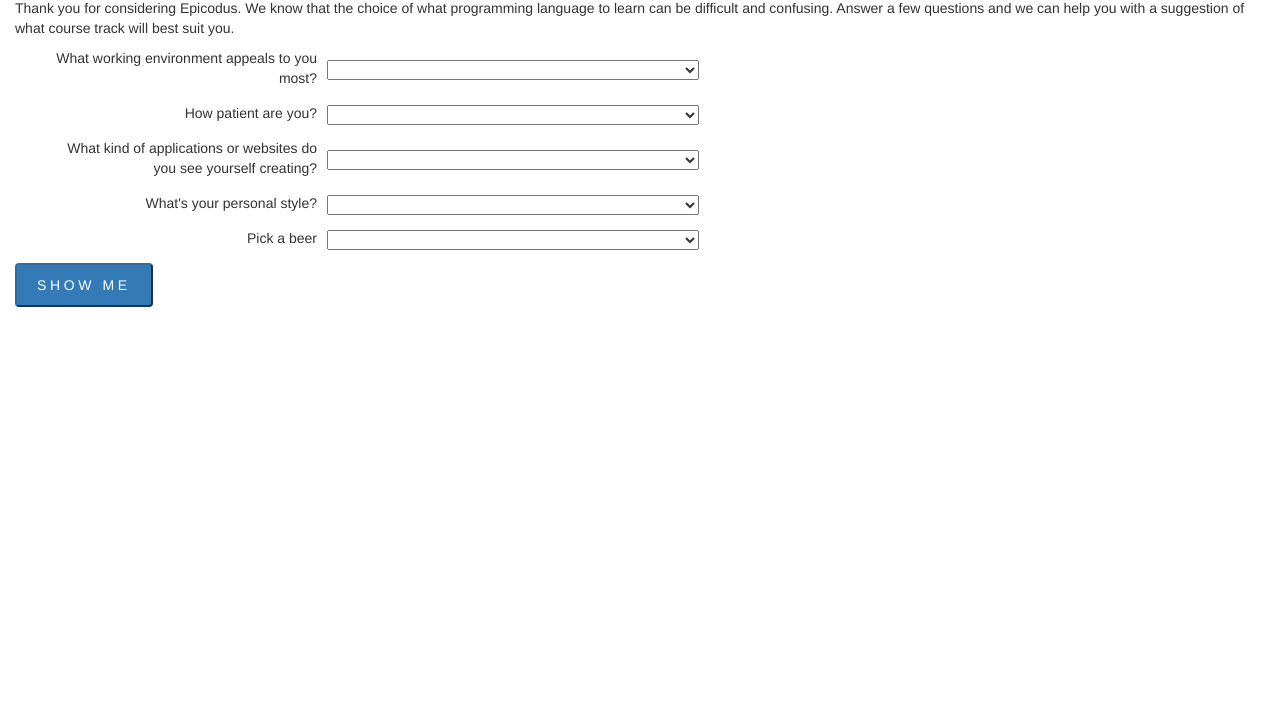
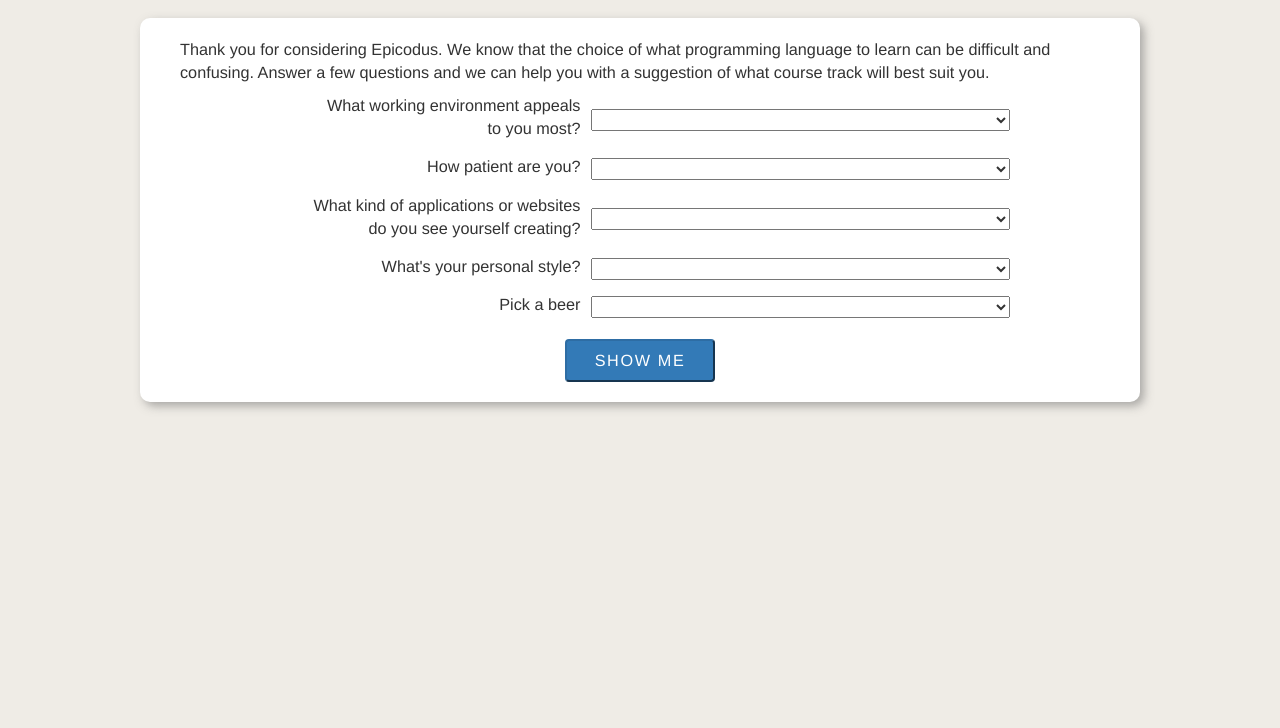
Before and after one commit to TracyRe/track-suggester, a plain HTML site: page track-suggester/index.html in a window 1280 px wide. Shown: the part 72-800 px from the top of the page. Drawn offline with Linux system fonts and the light colour scheme.

Commit message:
Add basic css styling

```diff
--- a/track-suggester/css/styles.css
+++ b/track-suggester/css/styles.css
@@ -6,6 +6,37 @@
     font-size: 112.5%;
   }
 }
+
+body {
+  background-color: #efece6;
+}
+
+.container-fluid {
+    display: flex;
+    flex-direction: column;
+    justify-content: center;
+    align-items: center;
+    min-height: 100%;
+    font-size: 116%;
+}
+
+.content-wrapper {
+    display: flex;
+    flex-direction: column;
+    justify-content: center;
+    align-items: center;
+    background-color: #ffffff;
+    box-shadow: 4px 4px 10px rgba(100, 100, 100, 0.5);
+    width: 80%;
+    padding: 20px 40px;
+    margin-top: 20px;
+    border-radius: 10px;
+}
+
+/* .content-wrapper p {
+  width: 80%;
+  margin: 1rem auto 0 auto;
+} */
 
 .questions {
   display: flex;
@@ -34,13 +65,29 @@ label {
   font-weight: normal;
 }
 
+.response h2 {
+  text-align: center;
+}
+
 .recommendation, .courses, .design, .c-sharp, .java, .php, .ruby, .notsure, .nopatience {
   display: none;
 }
 
 .btn-primary {
-  padding: 10px 20px 10px 20px;
+  padding: 8px 20px 8px 20px;
   text-transform: uppercase;
-  letter-spacing: .2rem;
+  letter-spacing: .1em;
   border-radius: 4px;
+  min-width: 150px;
 }
+
+.button-row {
+  display: flex;
+  flex-direction: column;
+  justify-content: center;
+  align-items: center;
+  margin-top: 1rem;
+}
+ .tryagain {
+   margin-top: 2rem;
+ }
--- a/track-suggester/index.html
+++ b/track-suggester/index.html
@@ -79,7 +79,9 @@
                 </select>
               </li>
             </ul>
-            <button class="btn-primary"  type="submit" id="submit" name="button">show me</button>
+            <div class="button-row">
+              <button class="btn-primary"  type="submit" id="submit" name="button">show me</button>
+            </div>
           </form>
 
         </div>  <!-- ********* END QUESTIONS ******* -->
@@ -91,7 +93,7 @@
             <p>Based on your answers, we recommend that you take</p>
 
             <!-- ********* BEGIN DESIGN ********* -->
-            <div class="design">
+            <div class="design response">
               <h2>CSS and Design</h2>
               <p>Web design is a process of conceptualizing, planning, and building a collection of electronic files that determine the layout, colors, text styles, structure, graphics, images, and use of interactive features that deliver pages to your site visitors.</p>
 
@@ -99,25 +101,25 @@
             </div>
 
             <!-- ********* BEGIN C# ********* -->
-            <div class="c-sharp">
+            <div class="c-sharp response">
               <h2>C#</h2>
               <p>CSS is the language for describing the presentation of Web pages, including colors, layout, fonts, and other stylistic choices. It allows one to adapt the presentation to different types of devices, such as large screens, small screens, and printers.</p>
             </div>
 
             <!-- ********* BEGIN JAVA ********* -->
-            <div class="java">
+            <div class="java response">
               <h2>Java</h2>
               <p>Java is arguably the most popular programming language today. It's used for everything from web applications to backend services to mobile applications to embedded systems.</p>
             </div>
 
             <!-- ********* BEGIN PHP ********* -->
-            <div class="php">
+            <div class="php response">
               <h2>PHP</h2>
               <p>PHP is a popular programming language used for web development, especially for content-heavy websites. It's most commonly used with content management systems like WordPress, Drupal, and Joomla, but is also used in many web applications and backends as well.</p>
             </div>
 
             <!-- ********* BEGIN RUBY ********* -->
-            <div class="ruby">
+            <div class="ruby response">
               <h2>Ruby</h2>
               <p>Ruby is a programming language focused on simplicity and productivity. It has an elegant syntax that is natural to read and easy to write. </p>
             </div>
@@ -134,8 +136,10 @@
           </div>
 
 
-          <p>You are welcome to try again with different answers.</p>
-          <button class="btn-primary" type="button" id="redo" name="button">redo</button>
+          <p class="tryagain">You are welcome to try again with different answers.</p>
+          <div class="button-row">
+            <button class="btn-primary" type="button" id="redo" name="button">try again</button>
+          </div>
         </div> <!-- ********* END RECOMMENDATIONS ******* -->
 
       </div>
--- a/track-suggester/js/scripts.js
+++ b/track-suggester/js/scripts.js
@@ -22,16 +22,7 @@ $(document).ready(function(){
       $(".content-wrapper").children().toggle();
       $(".courses").show();
       $(".php").show();
-    }
-    // } else if ((( company === "corp") && ( apps === "enterprise")) && (( patience === "verypatient") || ( beer === "java"))) {
-    //   $(".content-wrapper").children().toggle();
-    //   $(".courses").show();
-    //   $(".java").show();
-    // } else if ((( company === "corp") && ( apps === "enterprise")) && (( patience === "job") || ( beer === "c-sharp"))) {
-    //   $(".content-wrapper").children().toggle();
-    //   $(".courses").show();
-    //   $(".c-sharp").show();
-     else if (((apps === "enterprise") && (patience === "job")) || ((apps === "enterprise") && ((company === "corp") && (beer === "c-sharp")))) {
+    } else if (((apps === "enterprise") && (patience === "job")) || ((apps === "enterprise") && ((company === "corp") && (beer === "c-sharp")))) {
       $(".content-wrapper").children().toggle();
       $(".courses").show();
       $(".c-sharp").show();
```
